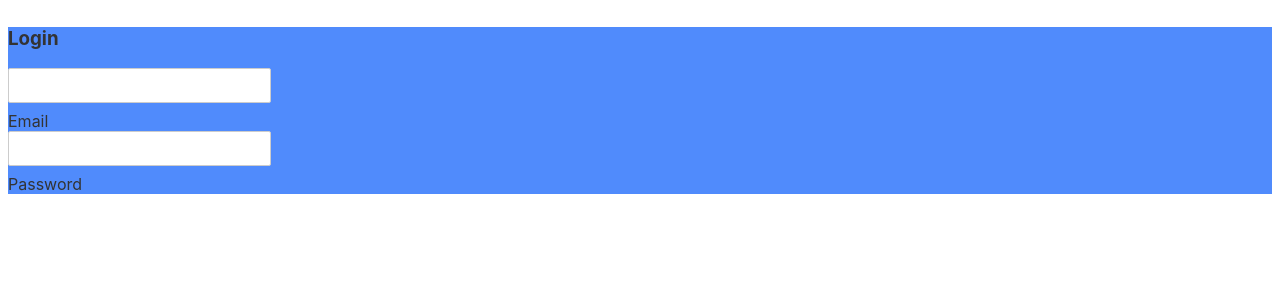
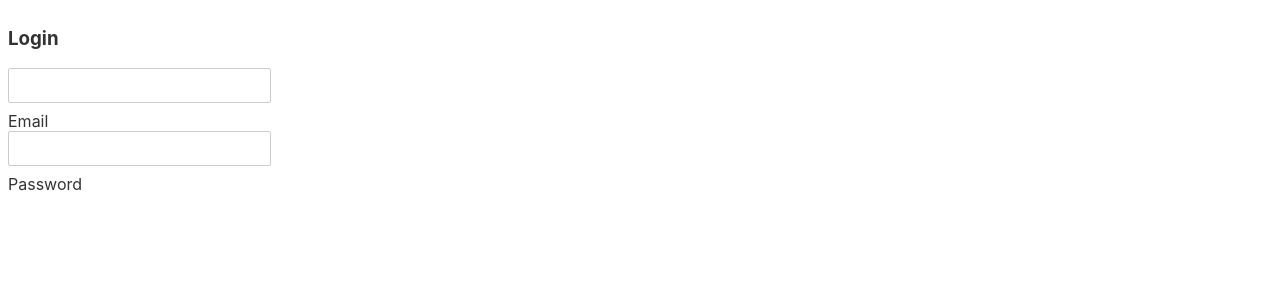
Before and after one commit to KrishnaKEA/Parking-Solution, a Svelte app in the folder client/: page /login in a window 1280 px wide. Shown: the top 300 px of the page. Built offline with nearby package versions, Linux system fonts and the light colour scheme.

Commit message:
updates files

```diff
--- a/client/src/components/Home.svelte
+++ b/client/src/components/Home.svelte
@@ -1,12 +1,10 @@
-<!DOCTYPE html>
-<html lang="en">
-<head>
-    <meta charset="UTF-8">
-    <meta http-equiv="X-UA-Compatible" content="IE=edge">
-    <meta name="viewport" content="width=device-width, initial-scale=1.0">
-    <title>Document</title>
-</head>
-<body>
-    <h1> Hello there</h1>
-</body>
-</html>
+<script>
+    import Login from "./Login.svelte"
+
+
+</script>
+
+<main>
+    <button href="/">Home</button>
+    <button on:click="{Login}">Login</button>
+</main>
--- a/client/src/components/Login.svelte
+++ b/client/src/components/Login.svelte
@@ -1,11 +1,4 @@
-
-  <section class="vh-100" style="background-color: #508bfc;">
-      <div class="container py-5 h-100">
-        <div class="row d-flex justify-content-center align-items-center h-100">
-          <div class="col-12 col-md-8 col-lg-6 col-xl-5">
-            <div class="card shadow-2-strong" style="border-radius: 1rem;">
-              <div class="card-body p-5 text-center">
-
+<div>
   <h3 class="mb-5">Login</h3>
 
   <form class="mx-1 mx-md-4">
@@ -28,11 +21,4 @@
 
 
   </form>
-
-
 </div>
-            </div>
-          </div>
-        </div>
-      </div>
-    </section>
```
Also changed, not shown: client/src/App.svelte (+10 -0 lines). Lines whose indentation alone changed are shown as unchanged.
